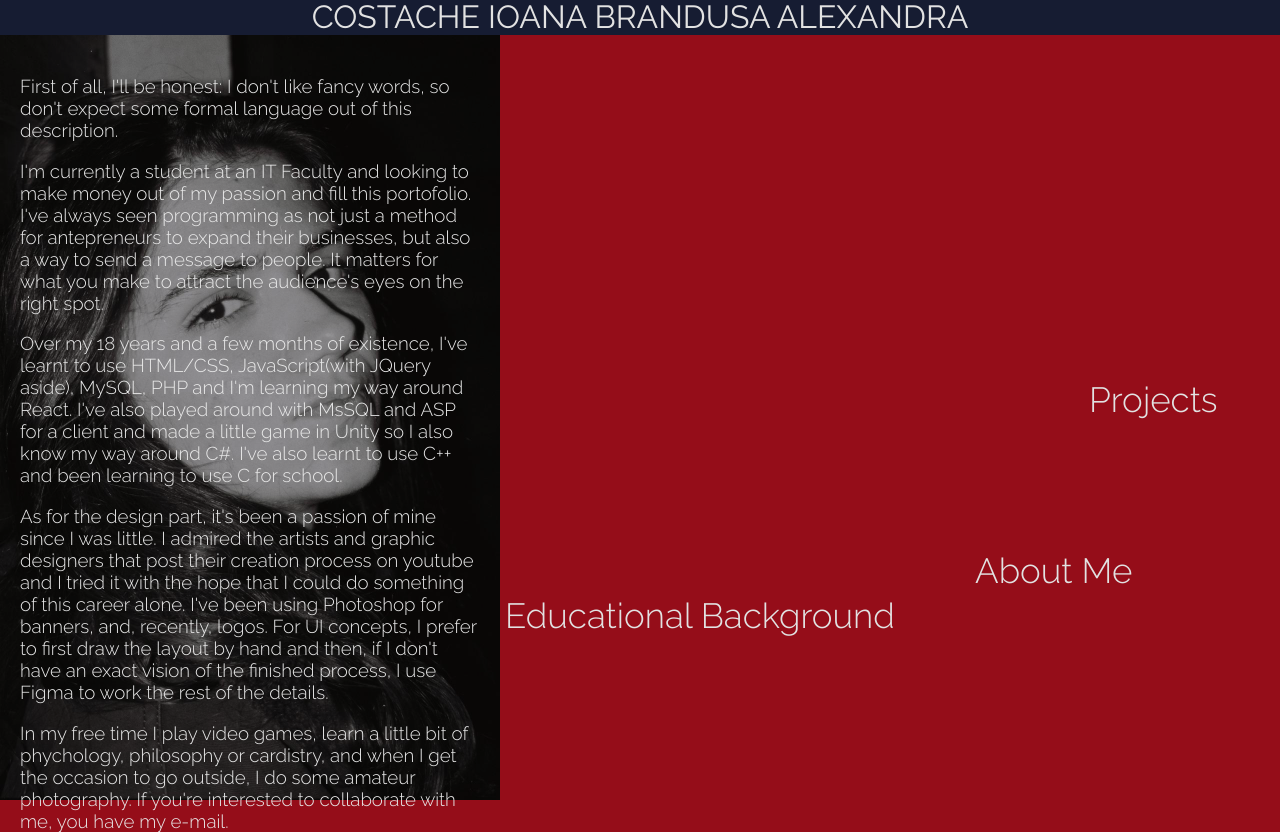
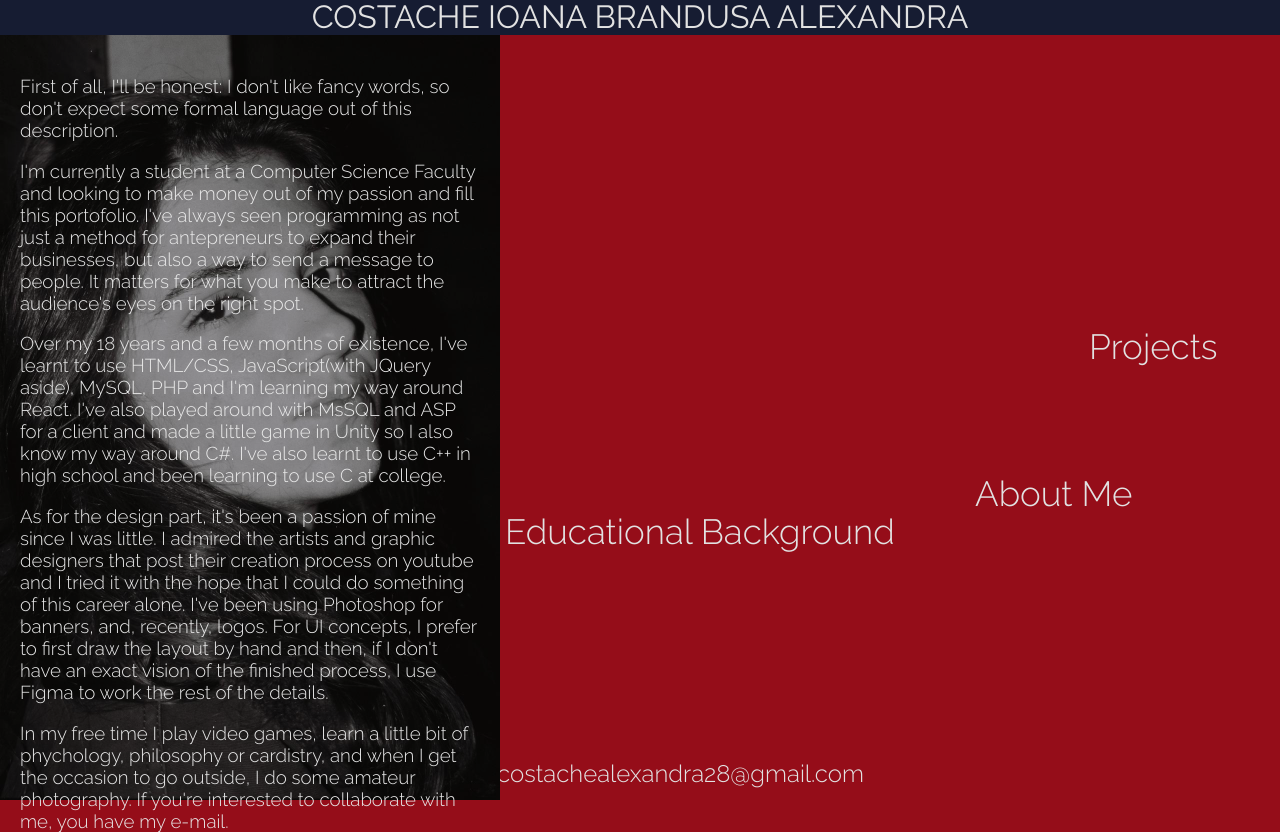
Before and after one commit to c1ba/portofolio, a React (Create React App) app: page /portofolio/about_me in a window 1280 px wide. Built offline with nearby package versions, Linux system fonts and the light colour scheme.

Commit message:
Some other commit

```diff
--- a/src/App.js
+++ b/src/App.js
@@ -29,6 +29,9 @@ export default function BasicExample() {
             <Link style={randomPos3} to="/portofolio/about_me">About Me</Link>
           </li>
           <Link className="background" to="/portofolio/"></Link>
+          <div style={contactCol}>
+            <h2>E-mail: costachealexandra28@gmail.com</h2>
+          </div>
         </ul>
 
         <hr />
@@ -50,6 +53,23 @@ export default function BasicExample() {
 }
 
 let randomPos1, randomPos2, randomPos3;
+const contactCol={
+  display: 'flex',
+  flexDirection: 'column',
+  justifyContent: 'bottom',
+  alignItems: 'center',
+  width: '100%',
+  height: 'auto',
+  position: 'absolute',
+  bottom: '0'
+}
+
+const contact={
+  display: 'flex',
+  justifyContent: 'space-around',
+  width: '100%',
+  height: 'auto',
+}
 
 const openingText={
   textAlign: 'center',
@@ -60,7 +80,7 @@ if(window.innerWidth >= 933){
 randomPos1={
   position: 'absolute',
   left: 500 + Math.floor(Math.random() * Math.floor(window.innerWidth - 650)),
-  top: Math.floor(Math.random() * Math.floor(window.innerHeight-100)),
+  top: Math.floor(Math.random() * Math.floor(window.innerHeight-200)),
   textDecoration: 'none',
   animation: 'trans 1s forwards'
 }
@@ -68,7 +88,7 @@ randomPos1={
 randomPos2={
   position: 'absolute',
   left: 500 + Math.floor(Math.random() * Math.floor(window.innerWidth - 700)),
-  top: Math.floor(Math.random() * Math.floor(window.innerHeight-100)),
+  top: Math.floor(Math.random() * Math.floor(window.innerHeight-200)),
   textDecoration: 'none',
   animation: 'trans 1s forwards'
 }
@@ -76,7 +96,7 @@ randomPos2={
 randomPos3={
   position: 'absolute',
   left: 500 + Math.floor(Math.random() * Math.floor(window.innerWidth - 700)),
-  top: Math.floor(Math.random() * Math.floor(window.innerHeight-100)),
+  top: Math.floor(Math.random() * Math.floor(window.innerHeight-200)),
   textDecoration: 'none',
   animation: 'trans 1s forwards'
 }
--- a/src/pgs/about_me.js
+++ b/src/pgs/about_me.js
@@ -7,12 +7,12 @@ export default class AboutMe extends React.Component {
         <div style={box} className="text_box">
         <div className="content">
         <h3 style={textStyleFirstP}>First of all, I'll be honest: I don't like fancy words, so don't expect some formal language out of this description.</h3>
-         <h3 style={textStyle}>I'm currently a student at an IT Faculty and looking to make money out of my passion and fill this portofolio.
+         <h3 style={textStyle}>I'm currently a student at a Computer Science Faculty and looking to make money out of my passion and fill this portofolio.
            I've always seen programming as not just a method for antepreneurs to expand their businesses, but also a way to send a message to people.
            It matters for what you make to attract the audience's eyes on the right spot.</h3>
          <h3 style={textStyle}>Over my 18 years and a few months of existence, I've learnt to use HTML/CSS, JavaScript(with JQuery aside), MySQL, PHP and I'm learning my way around React.
            I've also played around with MsSQL and ASP for a client and made a little game in Unity so I also know my way around C#.
-           I've also learnt to use C++ and been learning to use C for school.</h3>
+           I've also learnt to use C++ in high school and been learning to use C at college.</h3>
            <h3 style={textStyle}>As for the design part, it's been a passion of mine since I was little.
             I admired the artists and graphic designers that post their creation process on youtube and I tried it with the hope that I could do something of this career alone.
             I've been using Photoshop for banners, and, recently, logos.
```
